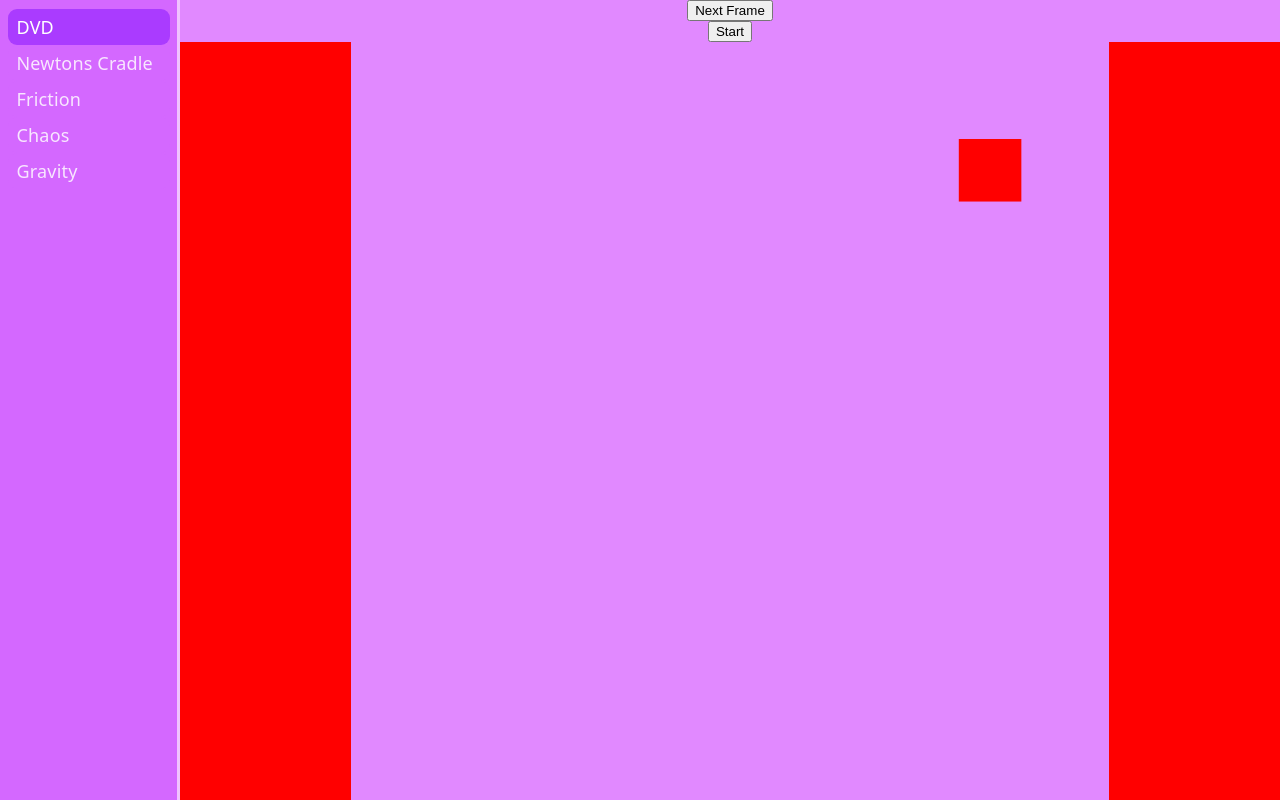
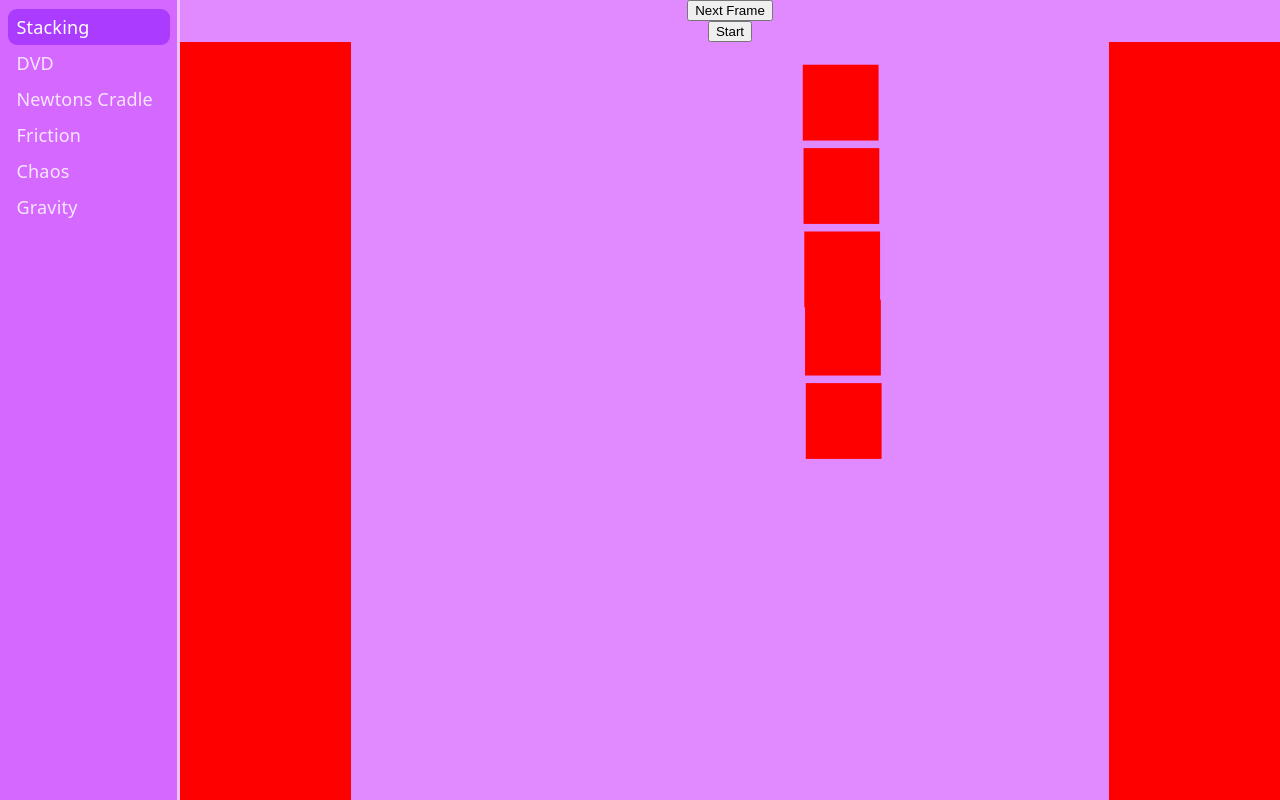
Before and after one commit to Narayan-A-R/2D-physics-Engine-React.js, a React (Vite) app: page / in a window 1280 px wide. Built offline with nearby package versions, Linux system fonts and the light colour scheme.

Commit message:
added substeps in run world

```diff
--- a/src/Playground.jsx
+++ b/src/Playground.jsx
@@ -7,7 +7,7 @@ import { findSupportPoint } from "./physics/support";
 import { EPA } from "./physics/collisionResolution/EPA";
 import { quaternion } from "./utils/maths/quaternion";
 import { findContactPoint } from "./physics/collisionResolution/findContactPoint";
-import { dt } from "./utils/maths/constants";
+import { deltaTime,subDeltaTiterations,EPS } from "./utils/maths/constants";
 import { createRandomCircles,createRandomSquares,createBoundry } from "./physics/bodies/CreateBodies";
 import scenes from "./physics/scenes";
 
@@ -34,7 +34,7 @@ function resolveCollision(epaResult, s1, s2) {
     contactPoint = contactPoint.add(contactPoints[i])
   }
   contactPoint=contactPoint.scale(1/contactPoints.length)
-
+  // console.log(contactPoint)
   let cp = contactPoint;
   let r1 = cp.sub(s1.getCenter())
   let r2 = cp.sub(s2.getCenter())
@@ -89,14 +89,21 @@ function resolveCollision(epaResult, s1, s2) {
   let impulse = normal.scale(jr).add(frictionImpulse)
 
   if (s1.invMass !== 0){
+    // console.log(s1.velocity)
     s1.velocity = s1.velocity.sub(impulse.scale(s1.invMass));
+    if(s1.velocity.magnitude() <= 10) s1.velocity = new Vector(0,0,0)
+    // console.log(s1.velocity)
     s1.angVel = s1.angVel.sub(I1_world_inv.multVec(cross(r1,impulse)))
+    if(s1.angVel.magnitude() <= 0.01) s1.angVel =  new Vector(0,0,0)
   }
   if (s2.invMass !== 0){
-    // console.log(s2.velocity)
+    // console.log(s2.shape)
+    console.log(s2.velocity)
     s2.velocity = s2.velocity.add(impulse.scale(s2.invMass));
-    // console.log(s2.velocity)
+    if(s2.velocity.magnitude() <= 10) s2.velocity = new Vector(0,0,0)
+    console.log(s2.velocity)
     s2.angVel = s2.angVel.add(I2_world_inv.multVec(cross(r2,impulse)))
+    if(s2.angVel.magnitude() <= 0.01) s2.angVel =  new Vector(0,0,0)
   }
 
 
@@ -117,6 +124,7 @@ function handleCollision(environment) {
 }
 
 function applyForces(environment) {
+  let dt = deltaTime/subDeltaTiterations;
   environment.map((env) => {
     if(env.invMass===0) return;
     env.velocity = env.velocity.add(g.scale(dt))
@@ -124,6 +132,7 @@ function applyForces(environment) {
 }
 
 function move(environment) {
+  let dt = deltaTime/subDeltaTiterations;
   environment.map((env) => {
     if(env.invMass===0) return;
     let omega = new quaternion(0,env.angVel.x,env.angVel.y,env.angVel.z)
@@ -185,10 +194,11 @@ function Playground({sceneInd}) {
 
   function runWorld(){
     const environment = environmentRef.current;
-
-    handleCollision(environment);
-    applyForces(environment);
-    move(environment);
+    for (let it = 0; it < subDeltaTiterations; it++) {
+      handleCollision(environment);
+      applyForces(environment);
+      move(environment);
+    }
   }
 
   function animate() {
--- a/src/SideBar.jsx
+++ b/src/SideBar.jsx
@@ -4,14 +4,27 @@ import viteLogo from "./assets/vite.svg";
 import heroImg from "./assets/hero.png";
 import "./Sidebar.css";
 
-function Sidebar({sceneInd,setSceneInd}) {
+const sceneNames = [
+  "Stacking",
+  "DVD",
+  "Newtons Cradle",
+  "Friction",
+  "Chaos",
+  "Gravity",
+];
+
+function Sidebar({ sceneInd, setSceneInd }) {
   return (
     <div className="vertRect">
-      <div className={`roundSquare ${sceneInd===0?"selected":""}`} onClick={() => setSceneInd(0)}>DVD</div>
-      <div className={`roundSquare ${sceneInd===1?"selected":""}`} onClick={() => setSceneInd(1)}>Newtons Cradle</div>
-      <div className={`roundSquare ${sceneInd===2?"selected":""}`} onClick={() => setSceneInd(2)}>Friction</div>
-      <div className={`roundSquare ${sceneInd===3?"selected":""}`} onClick={() => setSceneInd(3)}>Chaos</div>
-      <div className={`roundSquare ${sceneInd===4?"selected":""}`} onClick={() => setSceneInd(4)}>Gravity</div>
+      {sceneNames.map((sceneName, index) => (
+        <div
+          key={sceneName}
+          className={`roundSquare ${sceneInd === index ? "selected" : ""}`}
+          onClick={() => setSceneInd(index)}
+        >
+          {sceneName}
+        </div>
+      ))}
     </div>
   );
 }
--- a/src/physics/collisionResolution/EPA.jsx
+++ b/src/physics/collisionResolution/EPA.jsx
@@ -1,6 +1,7 @@
 import { Vector } from "../../utils/maths/vector";
 import { dot, sameDirection, cross } from "../../utils/maths/vectorFunc";
 import { findSupportPoint } from "../support";
+import { EPS } from "../../utils/maths/constants";
 
 function addIfUniqueEdge(edges, faces, a, b) {
   const reverse = edges.map((e, i) => {
@@ -54,7 +55,7 @@ function EPA3D(polytope, s1, s2) {
 
     const sDistance = dot(minNormal, supportPoint);
 
-    if (Math.abs(sDistance - minDistance) > 0.001) {
+    if (Math.abs(sDistance - minDistance) > EPS) {
       minDistance = Infinity;
       const uniqueEdges = [];
       for (let i = 0; i < normals.length; i++) {
@@ -132,7 +133,7 @@ function EPA2D(polytope, s1, s2) {
     }
     let supportpoint = findSupportPoint(s1, s2, minNormal);
     let sDistance = dot(minNormal, supportpoint.minkowskiDIff);
-    if (Math.abs(sDistance - minDistance) < 0.000001) {
+    if (Math.abs(sDistance - minDistance) < EPS) {
       const prevIndex = minIndex === 0 ? polytope.length - 1 : minIndex - 1;
 
       const v0 = polytope[prevIndex];
@@ -149,7 +150,7 @@ function EPA2D(polytope, s1, s2) {
       const contactPoint = contactA.add(contactB).scale(0.5);
 
       // console.log(contactPoint)
-      const penetrationVec = minNormal.scale(minDistance)
+      const penetrationVec = minNormal.scale(minDistance+EPS)
       return {
         penetrationVec:penetrationVec,
         contactPoint:contactPoint
--- a/src/physics/collisionResolution/findContactPoint.jsx
+++ b/src/physics/collisionResolution/findContactPoint.jsx
@@ -82,7 +82,10 @@ function findContactPointPolyPoly(s1, s2) {
   let [a1,a2] = edge1;
   let [b1,b2] = edge2;
 
-
+  // console.log(a1)
+  // console.log(a2)
+  // console.log(b1)
+  // console.log(b2)
   if(cross(a1.sub(a2),b1.sub(b2)).magnitude()!==0){
     minDist = Infinity;
     if(distancePointToEdge(a1,b2,b2)<minDist){
--- a/src/physics/scenes.jsx
+++ b/src/physics/scenes.jsx
@@ -4,10 +4,16 @@ import { createRandomCircles, createRandomSquares } from "./bodies/CreateBodies"
 import { createBoundry } from "./bodies/CreateBodies";
 import { quaternion } from "../utils/maths/quaternion";
 import { Matrix } from "../utils/maths/matrix";
+import { Circle } from "./bodies/Circle";
 
 let sqSvg1=document.createElementNS("http://www.w3.org/2000/svg","rect"),
 sqSvg2=document.createElementNS("http://www.w3.org/2000/svg","rect"),
-sqSvg3=document.createElementNS("http://www.w3.org/2000/svg","rect");
+sqSvg3=document.createElementNS("http://www.w3.org/2000/svg","rect"),
+sqSvg4=document.createElementNS("http://www.w3.org/2000/svg","rect"),
+sqSvg5=document.createElementNS("http://www.w3.org/2000/svg","rect"),
+sqSvg6=document.createElementNS("http://www.w3.org/2000/svg","rect"),
+sqSvg7=document.createElementNS("http://www.w3.org/2000/svg","rect"),
+sqSvg8=document.createElementNS("http://www.w3.org/2000/svg","rect");
 
 let side=100,mass=side*side,mss=mass*side*side,
 orientation=new quaternion(1,0,0,0),
@@ -18,10 +24,22 @@ let square1=new Square(sqSvg1,new Vector(200,450,0),new Vector(100,0,0),side,mas
 square2=new Square(sqSvg2,new Vector(500,450,0),new Vector(0,0,0),side,mass,orientation,inertia,angVel),
 square3=new Square(sqSvg3,new Vector(601,450,0),new Vector(0,0,0),side,mass,orientation,inertia,angVel);
 
-
-
+let square4 = new Square(sqSvg4,new Vector(600,450,0),new Vector(0,0,0),side,mass,orientation,inertia,angVel);
+let square5 = new Square(sqSvg5,new Vector(599,340,0),new Vector(0,0,0),side,mass,orientation,inertia,angVel);
+let square6 = new Square(sqSvg6,new Vector(598,250,0),new Vector(0,0,0),side,mass,orientation,inertia,angVel);
+let square7 = new Square(sqSvg7,new Vector(597,140,0),new Vector(0,0,0),side,mass,orientation,inertia,angVel);
+let square8 = new Square(sqSvg8,new Vector(596,30,0),new Vector(0,0,0),side,mass,orientation,inertia,angVel);
 
 const scenes = [
+    {
+        e:0.0,
+        sf:0.6,
+        df:0.4,
+        g: new Vector(0,980,0),
+        boundry: [...createBoundry()],
+        objects: [square4,square5,square6,square7,square8]
+        }
+    ,
     {
         e:1,
         sf:0.0,
@@ -50,7 +68,7 @@ const scenes = [
         e:0.7,
         sf:0.6,
         df:0.4,
-        g: new Vector(0,0,0),
+        g: new Vector(0,980,0),
         boundry: [...createBoundry()],
         objects: [...createRandomCircles(10),...createRandomSquares(10)]
     },
--- a/src/utils/maths/constants.jsx
+++ b/src/utils/maths/constants.jsx
@@ -1,3 +1,5 @@
 import { Vector } from "./vector";
 export const ORIGIN = Object.freeze(new Vector(0, 0, 0));
-export const dt = 1/60;
+export const deltaTime = 1/60;
+export const subDeltaTiterations = 10;
+export const EPS = 1e-8;
```
